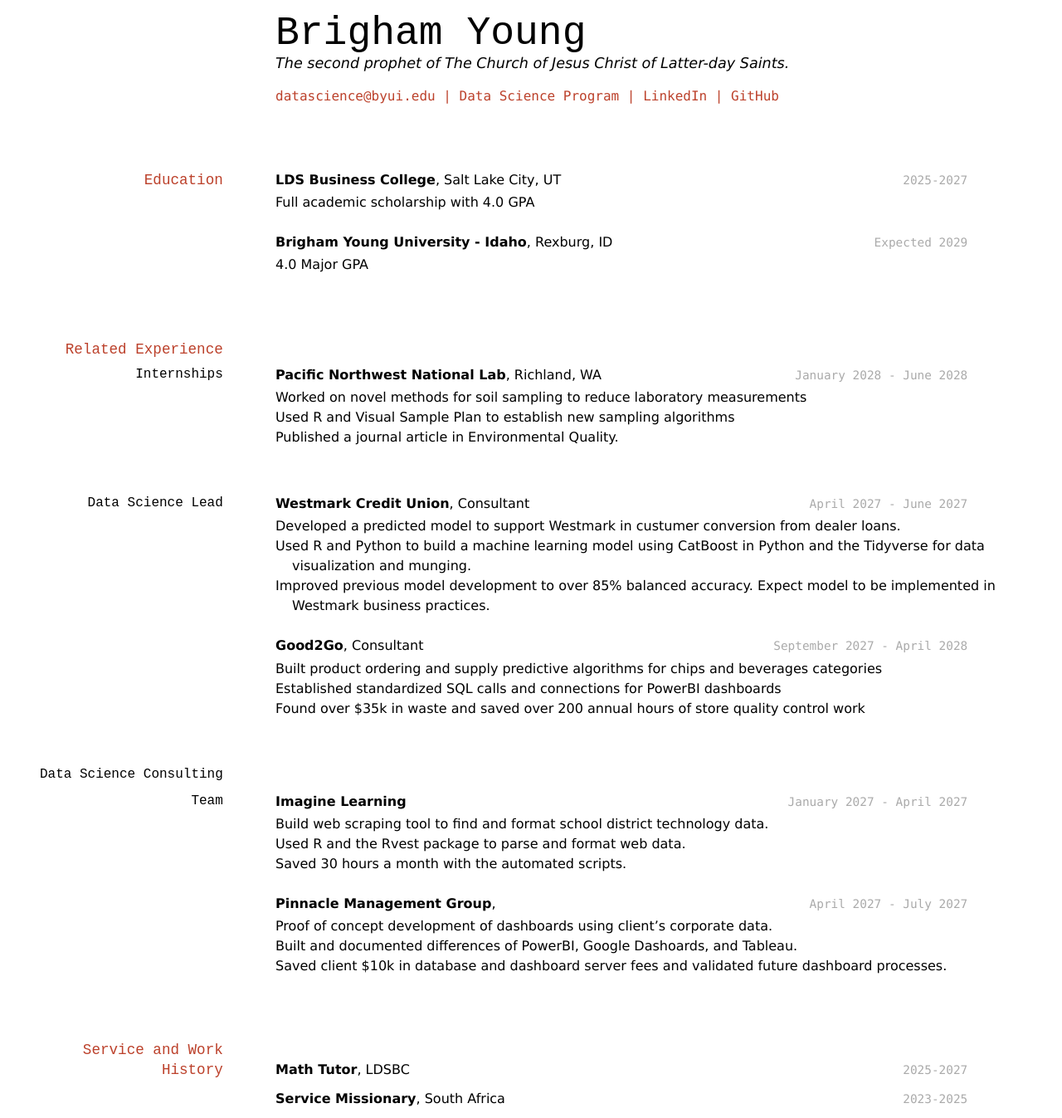
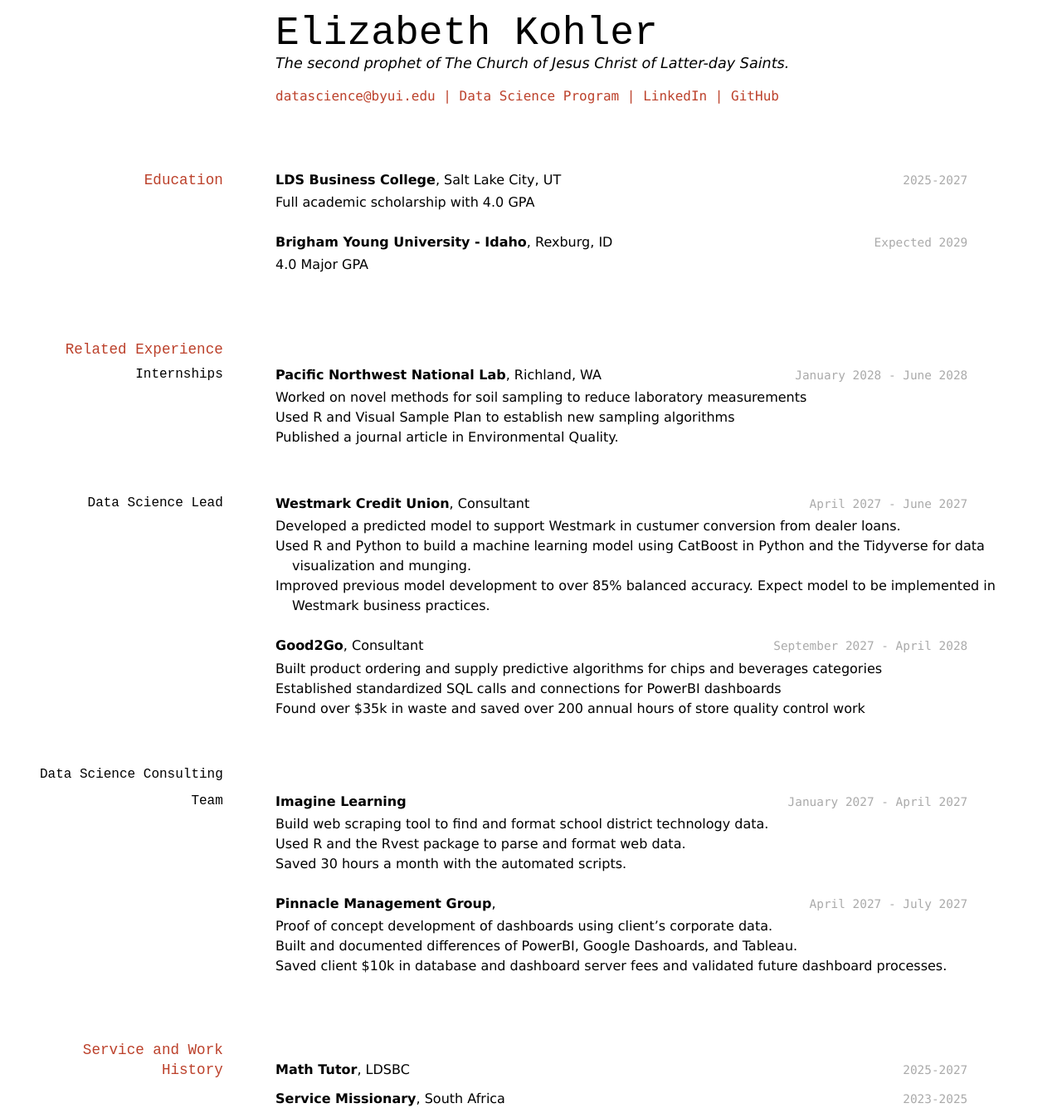
Before and after one commit to Kohler-Resume/Kohler-resume, a Jekyll site: the page built from docs/index.md, in a window 1280 px wide. Shown: the whole page at 83% size. Built offline with Jekyll 4.4.1, drawn with Linux system fonts in a browser that asks for light colours.

Commit message:
test edit

```diff
--- a/docs/index.md
+++ b/docs/index.md
@@ -1,8 +1,8 @@
 ---
 layout: cv
-title: Brigham Young's Resume
+title: Elizabeth Kohler's Resume
 ---
-# Brigham Young
+# Elizabeth Kohler
 The second prophet of The Church of Jesus Christ of Latter-day Saints.
 
 <div id="webaddress">
```
